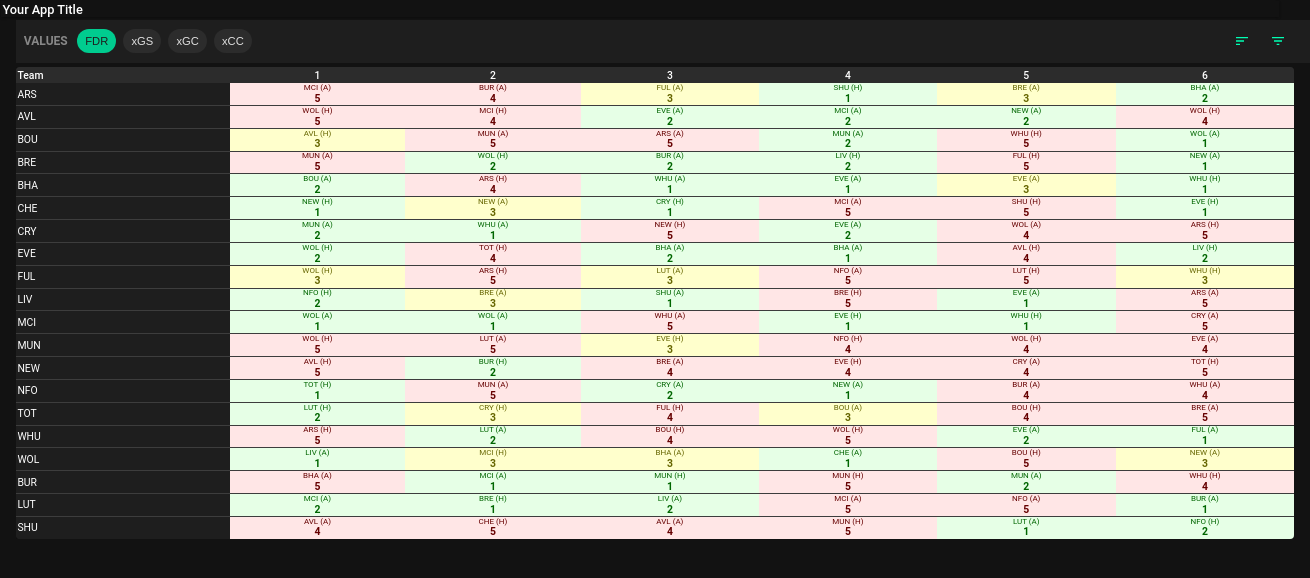
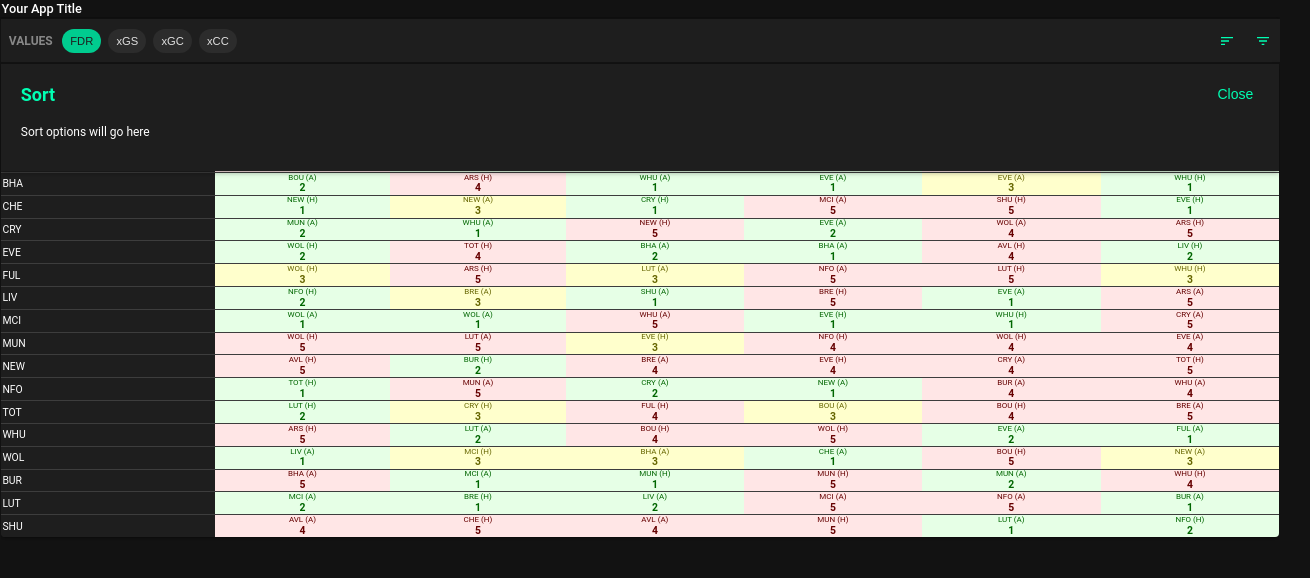
Before and after one commit to ameyakarve/ameyakarve.github.com, a React (Create React App) app: page / in a window 1280 px wide. Both pictures are taken after a click on the button 1242 px from the left and 41 px from the top of the page. Shown: the top 578 px of the page, 1310 px wide, since content can reach past the window. Built offline with nearby package versions, Linux system fonts and the light colour scheme.

Commit message:
added dummy sort and filter drawers

```diff
--- a/src/App.css
+++ b/src/App.css
@@ -61,6 +61,10 @@ body {
 }
 
 main {
+  flex-grow: 1;
+  display: flex;
+  flex-direction: column;
+  overflow: hidden;
   padding: 0.05rem;
 }
 
@@ -68,7 +72,7 @@ main {
   display: flex;
   justify-content: space-between;
   align-items: center;
-  margin-bottom: 0.25rem;
+  margin-bottom: 0.1rem; /* Reduced from 0.25rem to 0.1rem */
 }
 
 .values-section {
@@ -171,3 +175,15 @@ main {
     padding: 0.025rem;
   }
 }
+
+.app {
+  display: flex;
+  flex-direction: column;
+  height: 100vh;
+}
+
+.table-container {
+  flex-grow: 1;
+  overflow-y: auto;
+  margin-top: 0.1rem; /* Reduced from 20px to 0.1rem */
+}
--- a/src/App.js
+++ b/src/App.js
@@ -6,9 +6,9 @@ import './App.css';
 
 function App() {
   return (
-    <div className="App">
+    <div className="app">
       <Header />
-      <main className="container">
+      <main>
         <ControlPanel />
         <Table />
       </main>
--- a/src/components/ControlPanel.css
+++ b/src/components/ControlPanel.css
@@ -123,3 +123,16 @@
     padding: 4px;
   }
 }
+
+.control-panel-container {
+  position: relative;
+  width: 100%;
+}
+
+.drawer-container {
+  position: absolute;
+  left: 0;
+  right: 0;
+  top: 100%;
+  z-index: 999;
+}
--- a/src/components/ControlPanel.js
+++ b/src/components/ControlPanel.js
@@ -1,8 +1,12 @@
 import React, { useState } from 'react';
 import './ControlPanel.css';
+import SortDrawer from './SortDrawer';
+import FilterDrawer from './FilterDrawer';
 
 function ControlPanel() {
   const [selectedChip, setSelectedChip] = useState('FDR');
+  const [isSortDrawerOpen, setIsSortDrawerOpen] = useState(false);
+  const [isFilterDrawerOpen, setIsFilterDrawerOpen] = useState(false);
 
   const chips = ['FDR', 'xGS', 'xGC', 'xCC'];
 
@@ -10,7 +14,18 @@ function ControlPanel() {
     setSelectedChip(chip);
   };
 
+  const toggleSortDrawer = () => {
+    setIsSortDrawerOpen(!isSortDrawerOpen);
+    setIsFilterDrawerOpen(false);
+  };
+
+  const toggleFilterDrawer = () => {
+    setIsFilterDrawerOpen(!isFilterDrawerOpen);
+    setIsSortDrawerOpen(false);
+  };
+
   return (
+    <div className="control-panel-container">
       <div className="control-panel">
         <div className="panel-content">
           <div className="chips-container">
@@ -28,12 +43,12 @@ function ControlPanel() {
             </div>
           </div>
           <div className="icons">
-          <button className="icon-button" title="Sort">
+            <button className="icon-button" title="Sort" onClick={toggleSortDrawer}>
               <svg xmlns="http://www.w3.org/2000/svg" viewBox="0 0 24 24">
                 <path d="M3 18h6v-2H3v2zM3 6v2h18V6H3zm0 7h12v-2H3v2z"/>
               </svg>
             </button>
-          <button className="icon-button" title="Filter">
+            <button className="icon-button" title="Filter" onClick={toggleFilterDrawer}>
               <svg xmlns="http://www.w3.org/2000/svg" viewBox="0 0 24 24">
                 <path d="M10 18h4v-2h-4v2zM3 6v2h18V6H3zm3 7h12v-2H6v2z"/>
               </svg>
@@ -41,6 +56,13 @@ function ControlPanel() {
           </div>
         </div>
       </div>
+      {(isSortDrawerOpen || isFilterDrawerOpen) && (
+        <div className="drawer-container">
+          <SortDrawer isOpen={isSortDrawerOpen} onClose={() => setIsSortDrawerOpen(false)} />
+          <FilterDrawer isOpen={isFilterDrawerOpen} onClose={() => setIsFilterDrawerOpen(false)} />
+        </div>
+      )}
+    </div>
   );
 }
 
--- /dev/null
+++ b/src/components/Drawer.css
@@ -0,0 +1,36 @@
+.drawer {
+  position: absolute;
+  left: 0;
+  right: 0;
+  background-color: var(--dark-bg);
+  color: #ffffff;
+  padding: 20px;
+  box-shadow: 0 2px 5px rgba(0, 0, 0, 0.3);
+  z-index: 999;
+  max-height: 300px;
+  overflow-y: auto;
+}
+
+.drawer-header {
+  display: flex;
+  justify-content: space-between;
+  align-items: center;
+  margin-bottom: 20px;
+}
+
+.drawer-header h2 {
+  margin: 0;
+  color: var(--mint-green);
+}
+
+.drawer-header button {
+  background: none;
+  border: none;
+  color: var(--mint-green);
+  cursor: pointer;
+  font-size: 14px;
+}
+
+.drawer-content {
+  /* Add styles for drawer content */
+}
--- /dev/null
+++ b/src/components/FilterDrawer.js
@@ -0,0 +1,21 @@
+import React from 'react';
+import './Drawer.css';
+
+function FilterDrawer({ isOpen, onClose }) {
+  if (!isOpen) return null;
+
+  return (
+    <div className="drawer filter-drawer">
+      <div className="drawer-header">
+        <h2>Filter</h2>
+        <button onClick={onClose}>Close</button>
+      </div>
+      <div className="drawer-content">
+        {/* Add filter options here */}
+        <p>Filter options will go here</p>
+      </div>
+    </div>
+  );
+}
+
+export default FilterDrawer;
--- /dev/null
+++ b/src/components/SortDrawer.js
@@ -0,0 +1,21 @@
+import React from 'react';
+import './Drawer.css';
+
+function SortDrawer({ isOpen, onClose }) {
+  if (!isOpen) return null;
+
+  return (
+    <div className="drawer sort-drawer">
+      <div className="drawer-header">
+        <h2>Sort</h2>
+        <button onClick={onClose}>Close</button>
+      </div>
+      <div className="drawer-content">
+        {/* Add sort options here */}
+        <p>Sort options will go here</p>
+      </div>
+    </div>
+  );
+}
+
+export default SortDrawer;
--- a/src/components/Table.css
+++ b/src/components/Table.css
@@ -1,7 +1,7 @@
 .table-container {
   overflow-x: auto;
   position: relative;
-  margin-bottom: 0.15rem;
+  margin-bottom: 0.05rem;
 }
 
 .fdr-table {
```
Lines whose indentation alone changed are shown as unchanged.
